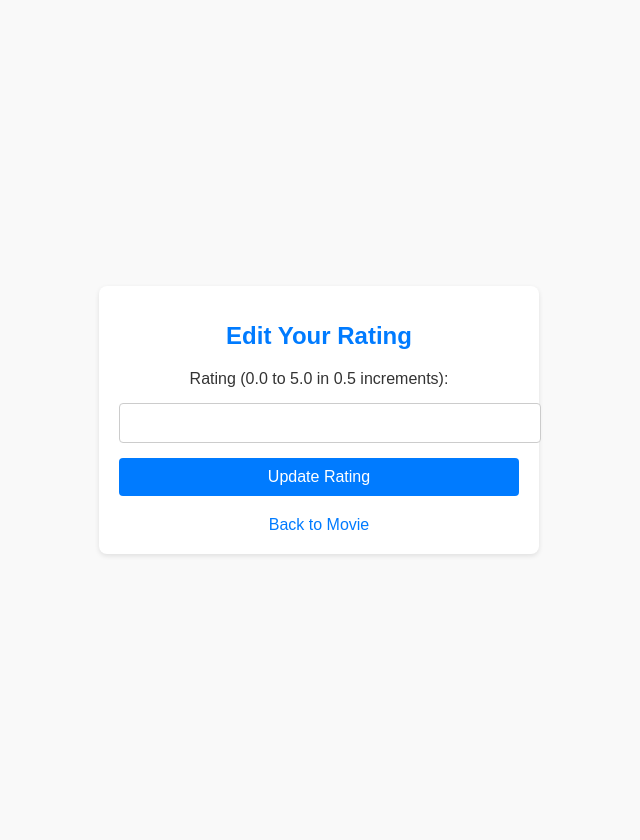
After one commit to chengyin30069/DBMS_final_project, a Flask app: page /edit_ratings/1 in a window 1280 px wide. The commit adds this page. Shown: the whole page, without its empty margins (321-961 px from the left). Run offline with Flask 3, Linux system fonts and the light colour scheme; the visitor is signed in with stand-in values (Sample User, id 1).

Commit message:
rating done

```diff
--- a/main.py
+++ b/main.py
@@ -1,4 +1,4 @@
-from flask import Flask, render_template, request, redirect, flash, session
+from flask import Flask, render_template, request, redirect, flash, session, url_for
 import mysql.connector
 import hashlib
 import re # for detecting tags
@@ -357,7 +357,8 @@
         username=session['username']
         rating=request.form['rating']
         # Check if rating on [0,5]
-        if not ((0<=rating<=5) and ((rating*10)%5)==0):
+        rating = float(rating)  # 嘗試將字串轉換為浮點數
+        if not ((0 <= rating <= 5) and ((rating * 10) % 5) == 0):
             flash("Invalid rating!",  "danger")
             return redirect(url_for("/add_ratings",movieid=movieid))
         conn = get_db_connection()
@@ -381,12 +382,13 @@
             result3=cursor.fetchone()
             if result3[0]!=0:
                 flash("rating already existed",  "danger")
-                return redirect(url_for("/movies",movieid=movieid))
+                return redirect(url_for("movie_details",movieid=movieid));
+
             # Insert new rating into the database
             cursor.execute("INSERT INTO ratings (userid,movieid,rating) VALUES (%s,%s,%s)", (userid,movieid,rating))
             conn.commit()
             flash("rating created successfully!", "success")
-            return redirect(url_for("/movies",movieid=movieid))
+            return redirect("/my_ratings")
         finally:
             cursor.close()
             conn.close()
@@ -402,9 +404,10 @@
         username=session['username']
         rating=request.form['rating']
         # Check if rating on [0,5]
+        rating=float(rating)
         if not ((0<=rating<=5) and ((rating*10)%5)==0):
             flash("Invalid rating!",  "danger")
-            return redirect(url_for("/edit_ratings",movieid=movieid))
+            return redirect(url_for("edit_ratings",movieid=movieid))
         conn = get_db_connection()
         cursor = conn.cursor()
         try:
@@ -423,6 +426,8 @@
                 return redirect("/movie")
             # whether rating already exists
             cursor.execute("SELECT COUNT(*) FROM ratings WHERE userid=%s AND movieid=%s", (userid,movieid))
+            # cursor.execute("DELETE FROM ratings WHERE userid=%s AND movieid=%s", (userid,movieid))
+            # conn.commit()
             result3=cursor.fetchone()
             if result3[0]==0:
                 flash("rating does not exist",  "danger")
--- /dev/null
+++ b/templates/edit_ratings.html
@@ -0,0 +1,79 @@
+<!DOCTYPE html>
+<html lang="en">
+<head>
+    <meta charset="UTF-8">
+    <meta name="viewport" content="width=device-width, initial-scale=1.0">
+    <title>Edit Rating</title>
+    <style>
+        body {
+            font-family: Arial, sans-serif;
+            background-color: #f9f9f9;
+            color: #333;
+            margin: 20px;
+            padding: 0;
+            display: flex;
+            justify-content: center;
+            align-items: center;
+            height: 100vh;
+        }
+        .container {
+            width: 400px;
+            background-color: #fff;
+            padding: 20px;
+            border-radius: 8px;
+            box-shadow: 0 2px 5px rgba(0, 0, 0, 0.1);
+            text-align: center;
+        }
+        h1 {
+            font-size: 1.5em;
+            color: #007BFF;
+            margin-bottom: 20px;
+        }
+        form {
+            display: flex;
+            flex-direction: column;
+            gap: 15px;
+        }
+        input[type="number"] {
+            padding: 10px;
+            font-size: 1em;
+            border: 1px solid #ccc;
+            border-radius: 4px;
+            width: 100%;
+        }
+        button {
+            padding: 10px;
+            font-size: 1em;
+            background-color: #007BFF;
+            color: #fff;
+            border: none;
+            border-radius: 4px;
+            cursor: pointer;
+        }
+        button:hover {
+            background-color: #0056b3;
+        }
+        a {
+            display: block;
+            margin-top: 20px;
+            text-decoration: none;
+            color: #007BFF;
+        }
+        a:hover {
+            text-decoration: underline;
+        }
+    </style>
+</head>
+<body>
+    <div class="container">
+        <h1>Edit Your Rating</h1>
+        <form action="/edit_ratings/{{ movieid }}" method="POST">
+            <label for="rating">Rating (0.0 to 5.0 in 0.5 increments):</label>
+            <!-- 使用預設值填入當前的評分 -->
+            <input type="number" id="rating" name="rating" step="0.5" min="0" max="5" value="{{ current_rating }}" required>
+            <button type="submit">Update Rating</button>
+        </form>
+        <a href="/movie/{{ movieid }}">Back to Movie</a>
+    </div>
+</body>
+</html>
--- a/templates/movie_page.html
+++ b/templates/movie_page.html
@@ -67,7 +67,7 @@
         <div class="details">
             <p><strong>Average Rating:</strong> {{ movie.avg_rating }}</p>
             <p><strong>Genres:</strong> {{ movie.genres }}</p>
-			<p><strong><a href="/edit_ratings/{{ movie.movieid }}">Rate this movie</a></strong></p>
+			<p><strong><a href="/add_ratings/{{ movie.movieid }}">Rate this movie</a></strong></p>
         </div>
         <div class="tags">
             <h2>Tags:</h2>
```
Also changed, not shown: load.sql (+4 -5 lines), templates/my_ratings.html (+26 -2 lines), README.txt (added).
